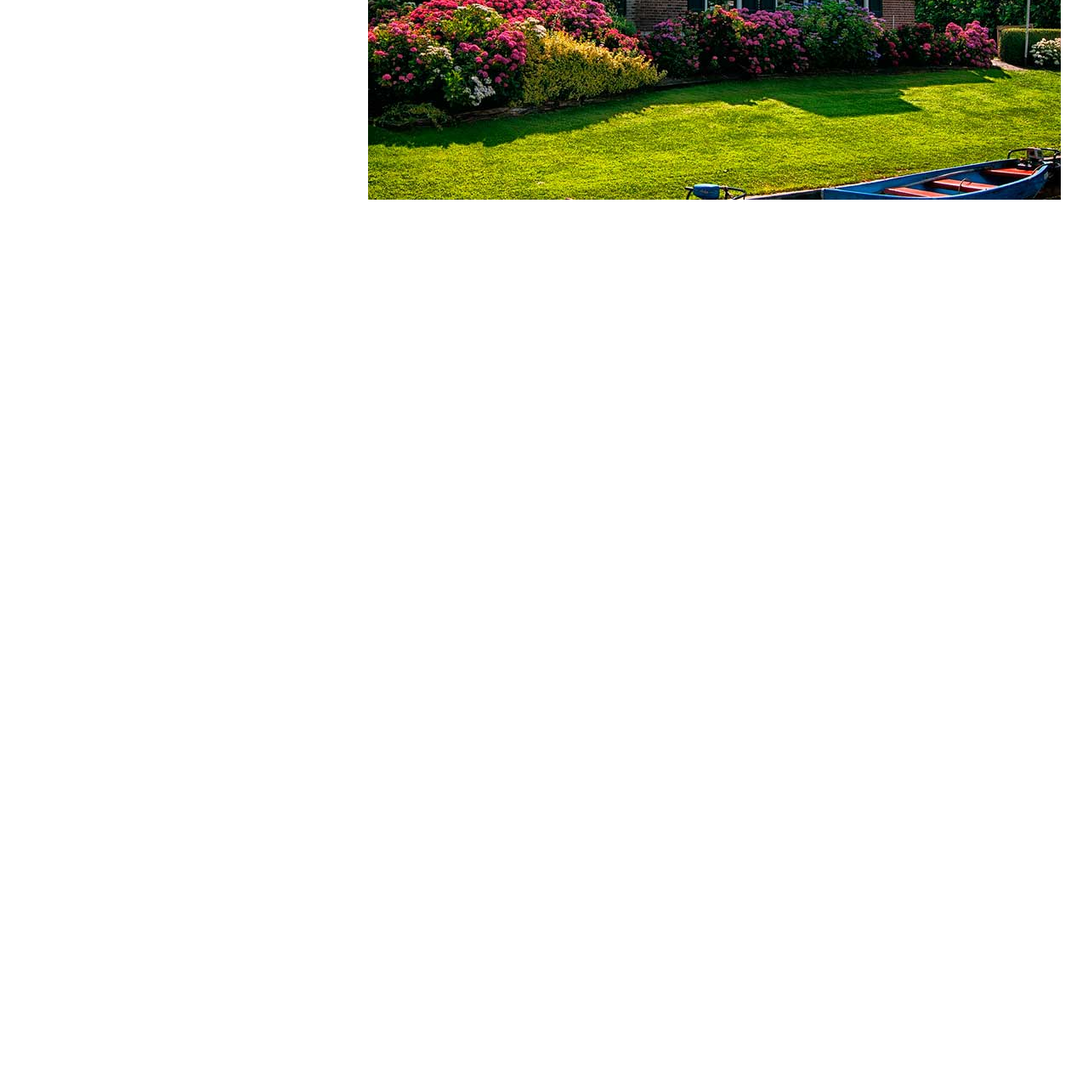
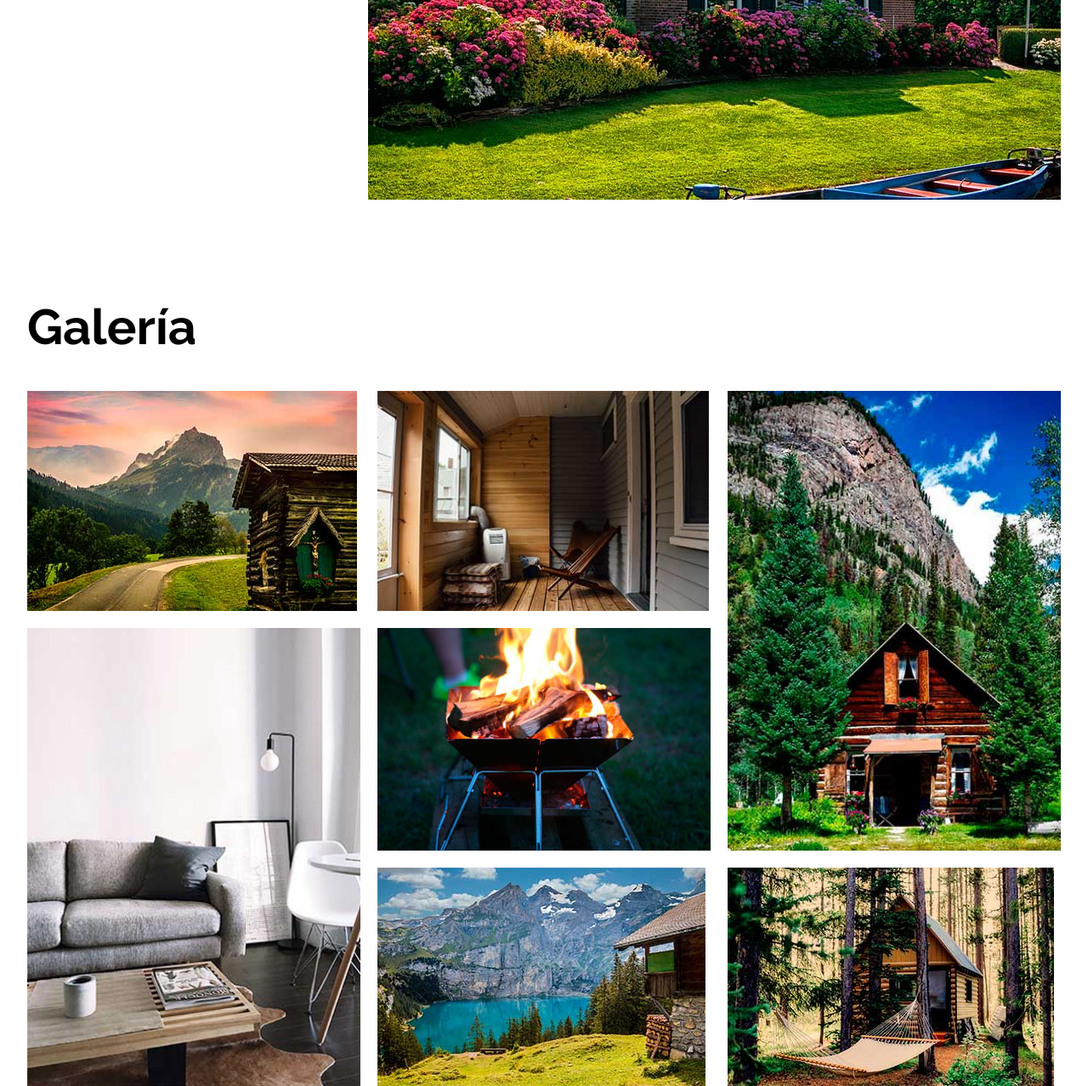
Before and after one commit to dolivare5/venta-de-casas-en-el-bosque, a plain HTML site: page index.html in a window 1280 px wide. Shown: the part 3405-4683 px from the top of the page at 85% size. Before the commit the page ends 3705 px from the top, so only its background shows below. Drawn offline with Linux system fonts and the light colour scheme.

Commit message:
Sección de galeria terminada. Solo faltaria el footer para terminar este sitio web.

```diff
--- a/css/styles.css
+++ b/css/styles.css
@@ -325,3 +325,55 @@ img{
         padding: 2rem 2rem 2rem 0;
     }
 }
+
+/* Galeria */
+.galeria{
+    display: grid;
+    grid-template-columns: repeat(2, 1fr);
+    gap: 2rem;
+}
+
+@media (min-width: 768px){
+    .galeria{
+        grid-template-columns: repeat(3, 1fr);
+    }
+}
+
+.galeria img{
+    object-fit: cover;
+    height: 100%;
+}
+
+.galeria .imagen:nth-child(2){
+    grid-column: 2 / 3;
+    grid-row: 1 / 3;
+}
+
+@media (min-width: 768px){
+    .galeria .imagen:nth-child(2){
+        grid-column: 1 / 2;
+        grid-row: 2 / 4;
+    }
+}
+.galeria .imagen:nth-child(3){
+    grid-column: 2 / 3;
+    grid-row: 3 / 5;
+}
+
+@media (min-width: 768px){
+    .galeria .imagen:nth-child(3){
+        grid-column: 2 / 3;
+        grid-row: 1 / 2;
+    }
+}
+
+.galeria .imagen:nth-child(6){
+    grid-row: 2 / 4;
+}
+
+@media (min-width: 768px){
+    .galeria .imagen:nth-child(6){
+        grid-column: 3 / 4;
+        grid-row: 1 / 3;
+    }
+}
--- a/index.html
+++ b/index.html
@@ -56,7 +56,7 @@
             </div> <!-- .contenido-nosotros -->
         </section> <!-- .contenedor .mt-5 .nosotros -->
 
-        <!-- .Modelos -->
+        <!-- Modelos -->
         <main class="contenedor mt-5">
             <h2>Conoce nuestros 3 modelos</h2>
 
@@ -97,5 +97,39 @@
             </div> <!-- .modelo .elite -->
         </main> <!-- .contenedor .mt-5 -->
 
+        <!-- Galeria -->
+        <section class="contenedor mt-5">
+            <h2>Galería</h2>
+
+            <div class="galeria">
+                <div class="imagen">
+                    <img src="img/imagen_1.jpg" alt="Imagen de Galeria">
+                </div> <!-- .imagen -->
+
+                <div class="imagen">
+                    <img src="img/imagen_2.jpg" alt="Imagen de Galeria">
+                </div> <!-- .imagen -->
+
+                <div class="imagen">
+                    <img src="img/imagen_3.jpg" alt="Imagen de Galeria">
+                </div> <!-- .imagen -->
+
+                <div class="imagen">
+                    <img src="img/imagen_4.jpg" alt="Imagen de Galeria">
+                </div> <!-- .imagen -->
+
+                <div class="imagen">
+                    <img src="img/imagen_5.jpg" alt="Imagen de Galeria">
+                </div> <!-- .imagen -->
+
+                <div class="imagen">
+                    <img src="img/imagen_6.jpg" alt="Imagen de Galeria">
+                </div> <!-- .imagen -->
+
+                <div class="imagen">
+                    <img src="img/imagen_7.jpg" alt="Imagen de Galeria">
+                </div> <!-- .imagen -->
+            </div>
+        </section>
     </body>
 </html>
```
